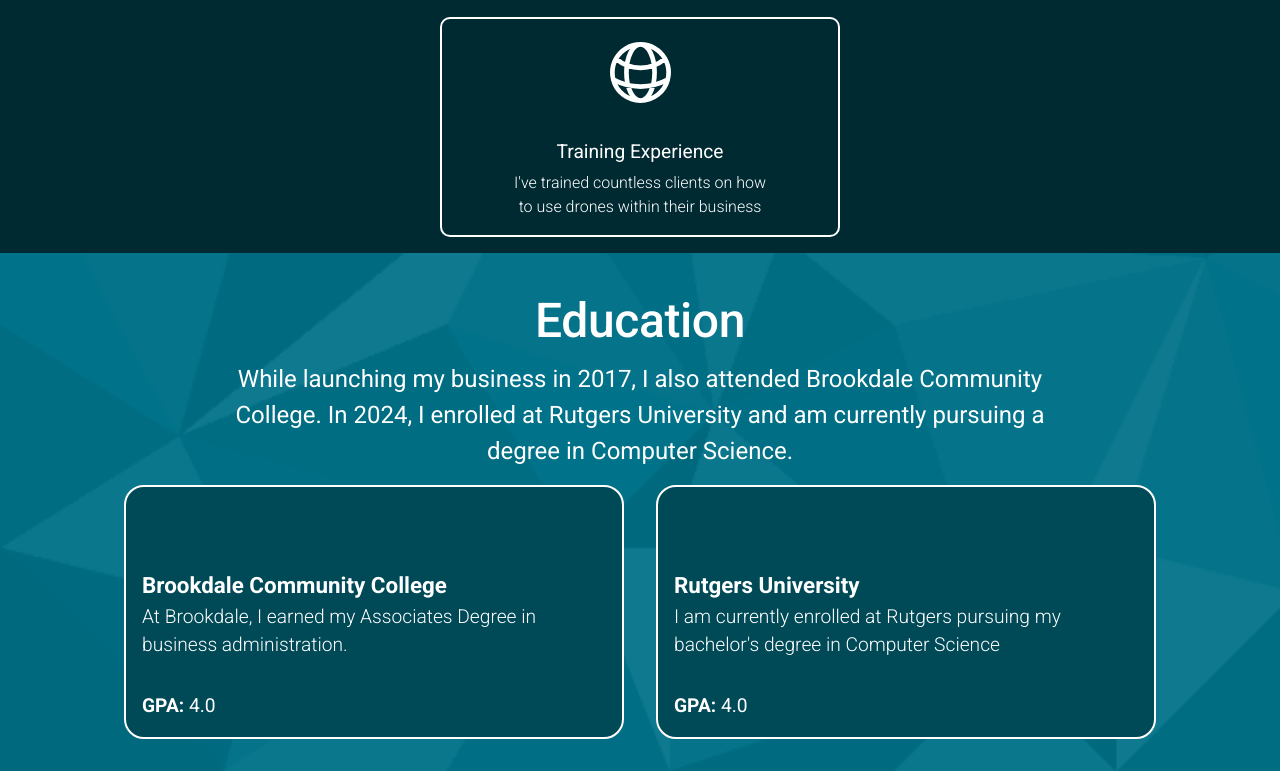
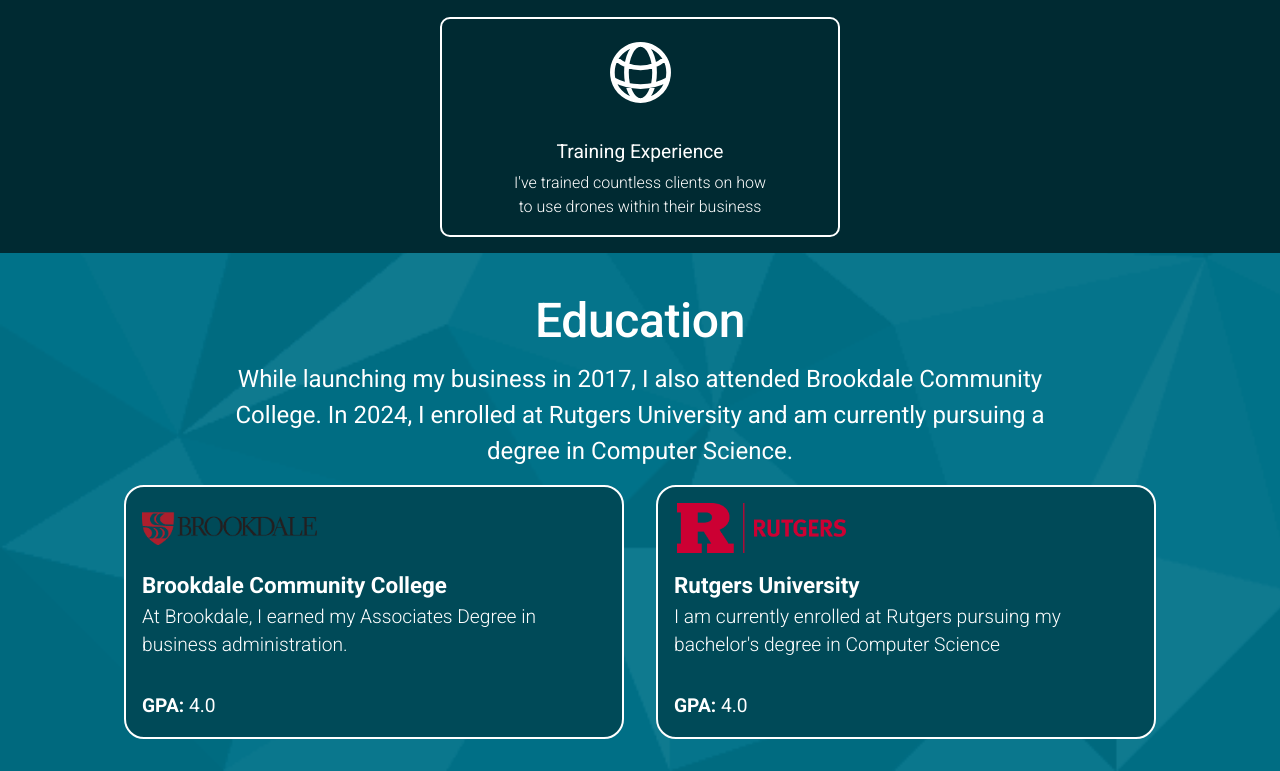
Before and after one commit to mikelopresti21/mikelopresti21.github.io, a plain HTML site: page index.html in a window 1280 px wide. Shown: the part 1015-1786 px from the top of the page. Drawn offline with Linux system fonts and the light colour scheme; a web font is replaced by a local one.

Commit message:
Update education.css

```diff
--- a/styles/Components/education.css
+++ b/styles/Components/education.css
@@ -46,7 +46,7 @@
 }
 
 .school__img__B {
-    background-image: url(./images/PMS187_Black.png);
+    background-image: url(../../images/PMS187_Black.png);
     background-size: contain;
     background-position: center;
     background-repeat: no-repeat;
@@ -56,7 +56,7 @@
 }
 
 .school__img__R {
-    background-image: url(./images/RUTGERS_H_RED_RGB.png);
+    background-image: url(../../images/RUTGERS_H_RED_RGB.png);
     background-size: contain;
     background-repeat: no-repeat;
     background-position: center;
```
